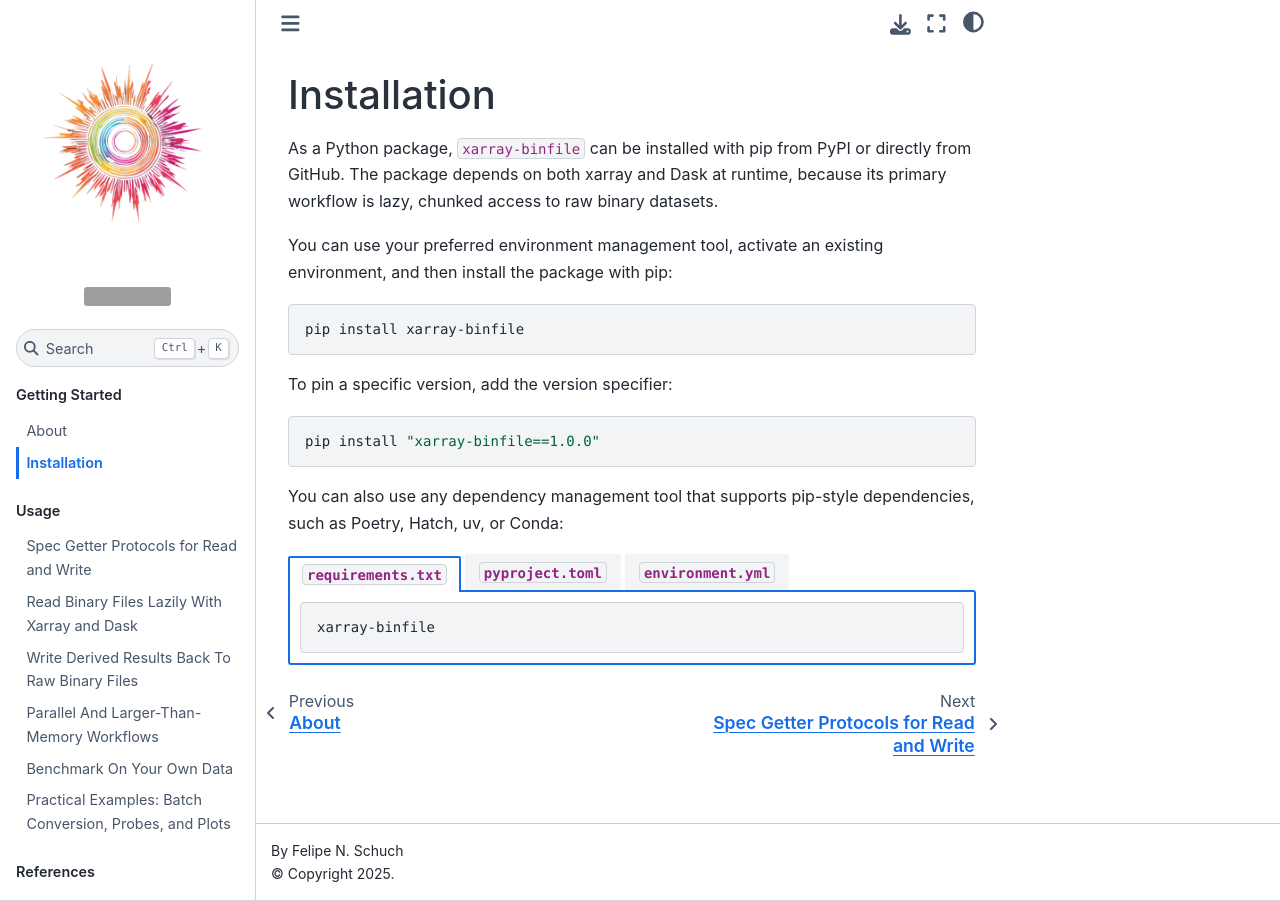
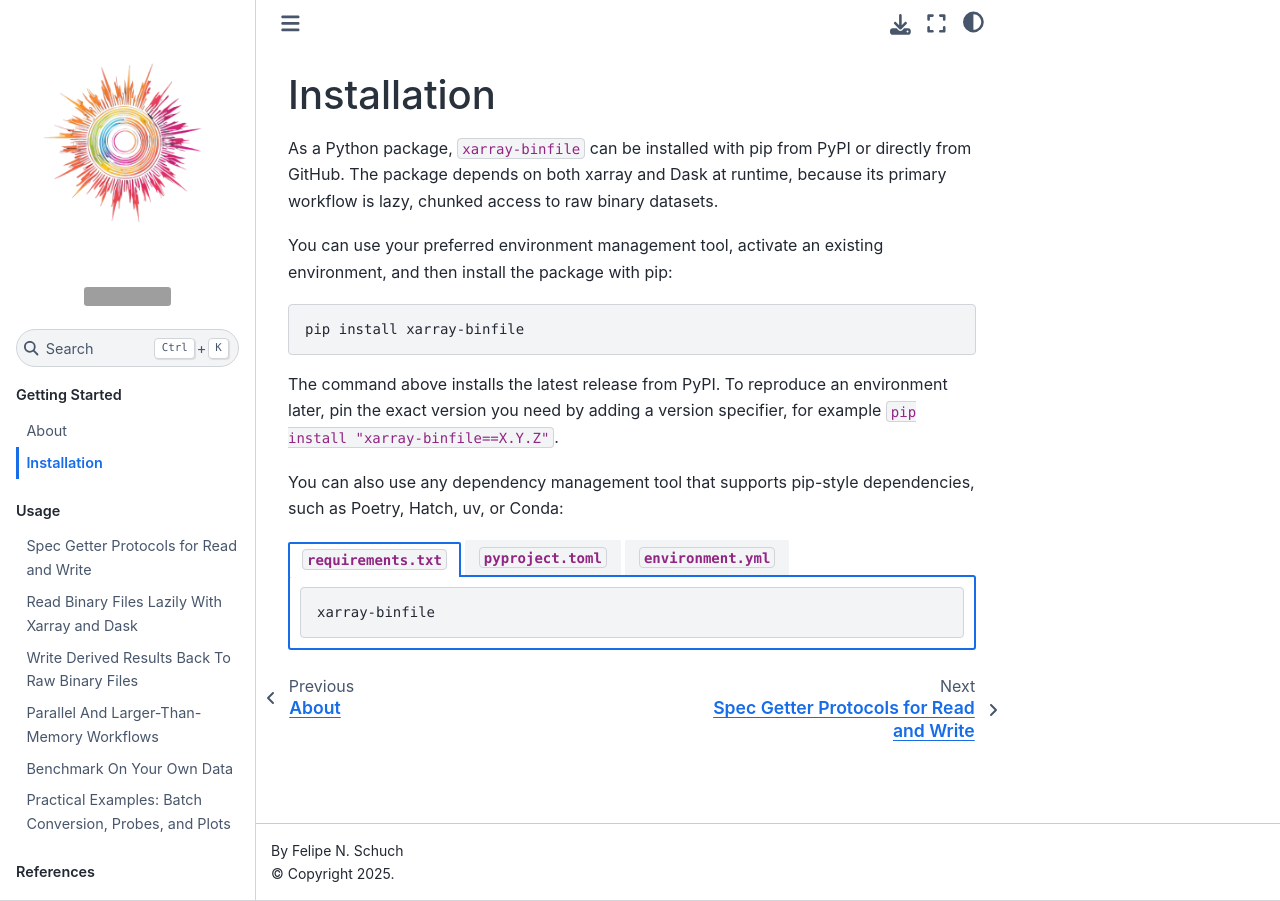
Before and after one commit to fschuch/xarray-binfile, a Jupyter Book: the page built from docs/getting-started/installation.md, in a window 1280 px wide. Built offline with Jupyter Book 1.0.4 settings and Sphinx 7.4.7 and the Sphinx Book theme 1.1.4, drawn with Linux system fonts in a browser that asks for light colours; grey boxes are pictures that could not be loaded.

Commit message:
docs: install latest by default in installation guide
Drop the concrete "==1.0.0" pin (no such release) so the example
installs the latest release from PyPI, and keep pinning guidance as a
generic version placeholder.

Co-Authored-By: Oz <oz-agent@warp.dev>

````diff
--- a/docs/getting-started/installation.md
+++ b/docs/getting-started/installation.md
@@ -8,11 +8,7 @@ You can use your preferred environment management tool, activate an existing env
 pip install xarray-binfile
 ```
 
-To pin a specific version, add the version specifier:
-
-```bash
-pip install "xarray-binfile==1.0.0"
-```
+The command above installs the latest release from PyPI. To reproduce an environment later, pin the exact version you need by adding a version specifier, for example `pip install "xarray-binfile==X.Y.Z"`.
 
 You can also use any dependency management tool that supports pip-style dependencies, such as Poetry, Hatch, uv, or Conda:
 
````
